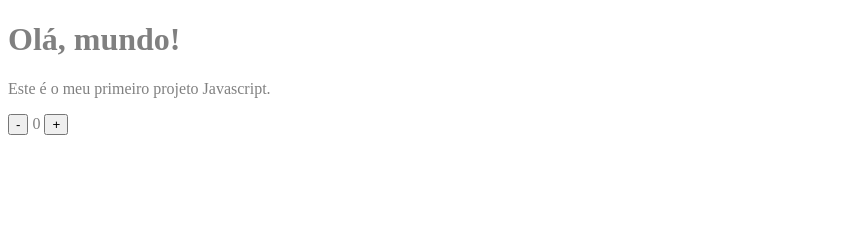
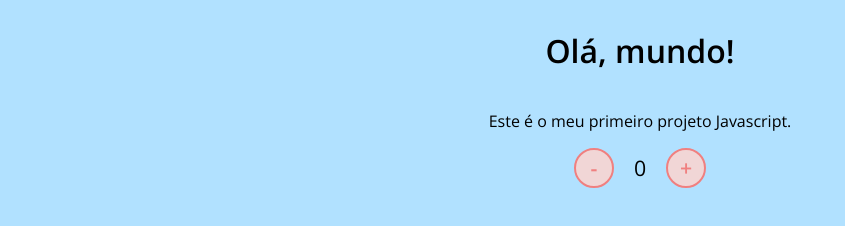
Before and after one commit to jaquelineirt/basecamp-javascript, a plain HTML site: page contador/index.html in a window 1280 px wide. Shown: the whole page, without its empty margins (0-845 px from the left). Drawn offline with nearby package versions, Linux system fonts and the light colour scheme.

Commit message:
Update styles.css

```diff
--- a/contador/assets/css/styles.css
+++ b/contador/assets/css/styles.css
@@ -1,3 +1,36 @@
+@import url('https://fonts.googleapis.com/css2?family=Open+Sans:wght@300;600&display=swap');
+
+* {
+    font-family: 'Open Sans', sans-serif;
+}
+
 body {
-    color: grey;
+    display: flex;
+    align-items: center;
+    justify-content: center;
+    flex-direction: column;
+    background-color: rgb(177, 225, 255);
 }
+
+button {
+    height: 40px;
+    width: 40px;
+    border-radius: 50%;
+    border: 2px solid lightcoral;
+    background-color: rgb(241, 214, 214);
+    color: lightcoral;
+    font-size: 16pt;
+    font-weight: 600;
+    text-align: center;
+}
+
+#counter {
+    display: flex;
+}
+
+#currentNumber {
+    display: flex;
+    align-items: center;
+    margin: 0 20px;
+    font-size: 16pt;
+}
```
